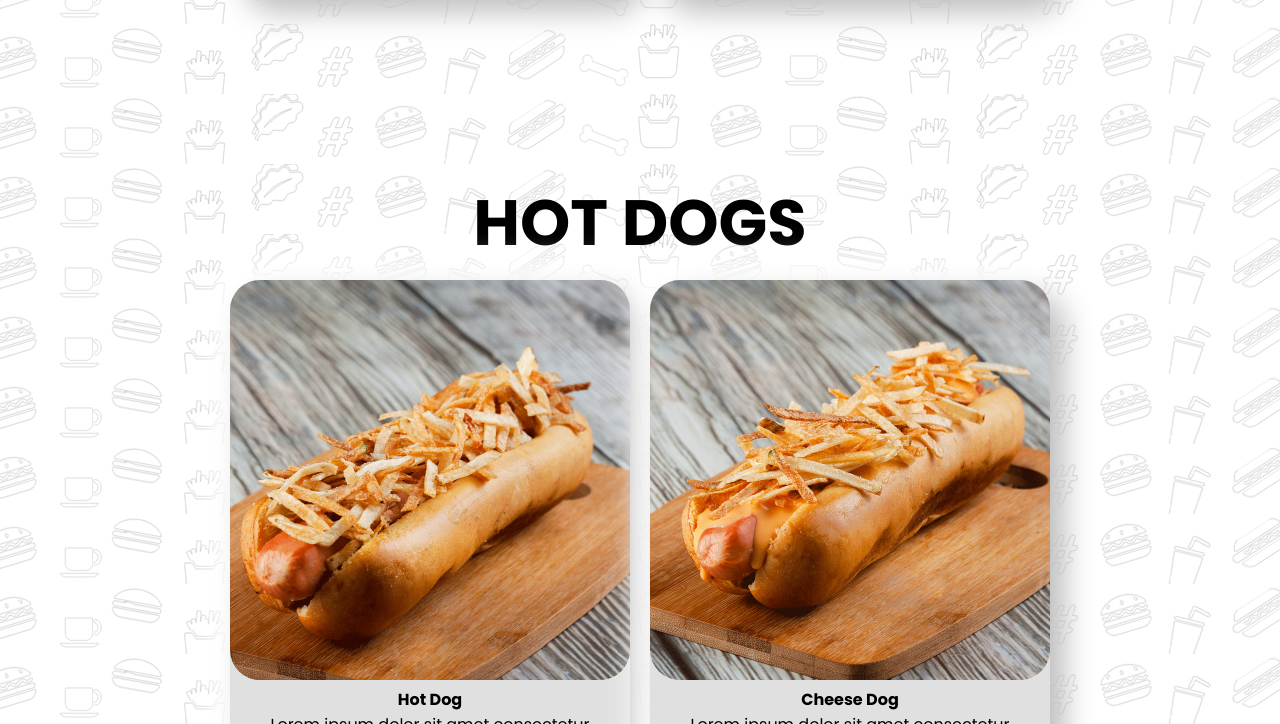
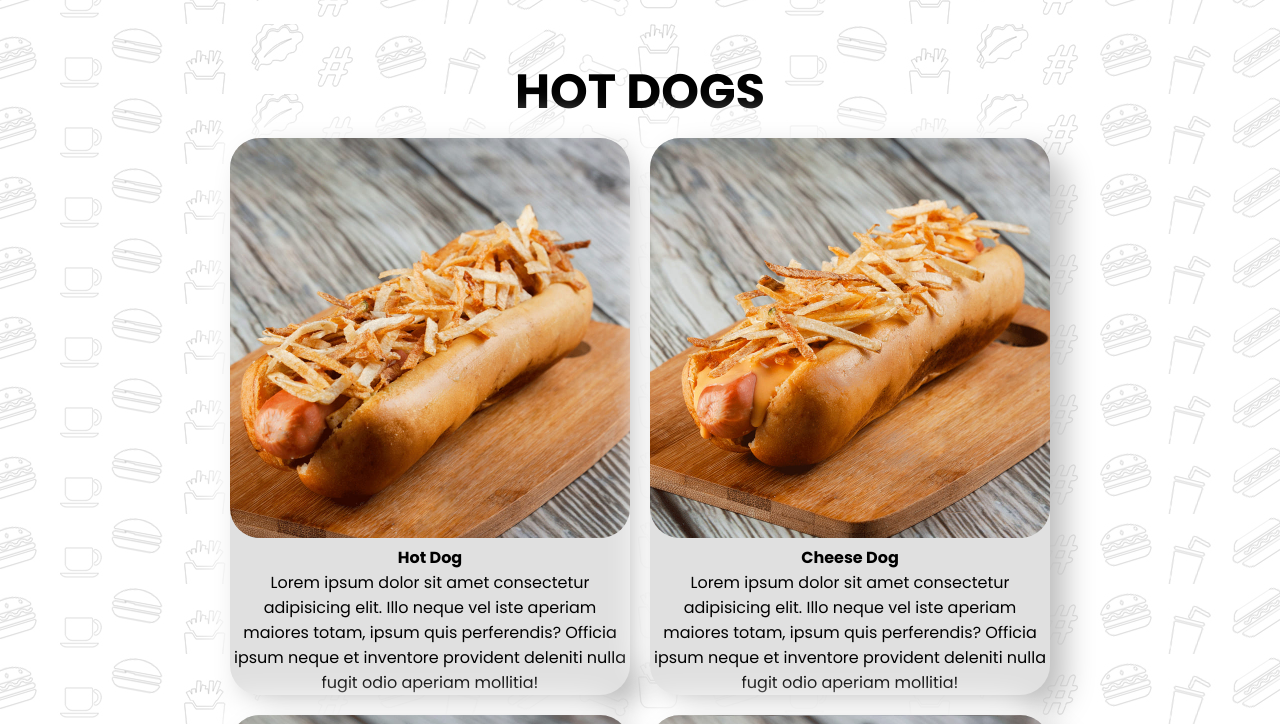
Before and after one commit to VitorinoLuca/burgershoot, a website: page paginas/menu.html in a window 1280 px wide. Shown: the part 2076-2800 px from the top of the page. Drawn offline with Linux system fonts and the light colour scheme.

Commit message:
final commit

```diff
--- a/scss/_menu.scss
+++ b/scss/_menu.scss
@@ -35,9 +35,9 @@
     .burger_menu{
         padding: 20px;
         .menuTittle{
-            margin-top: 8rem;
+            margin-top: 5rem;
             strong{
-                font-size: 4rem;
+                font-size: 3rem;
             }
         }
     }
```
Also changed, not shown: styles/styles.css.
